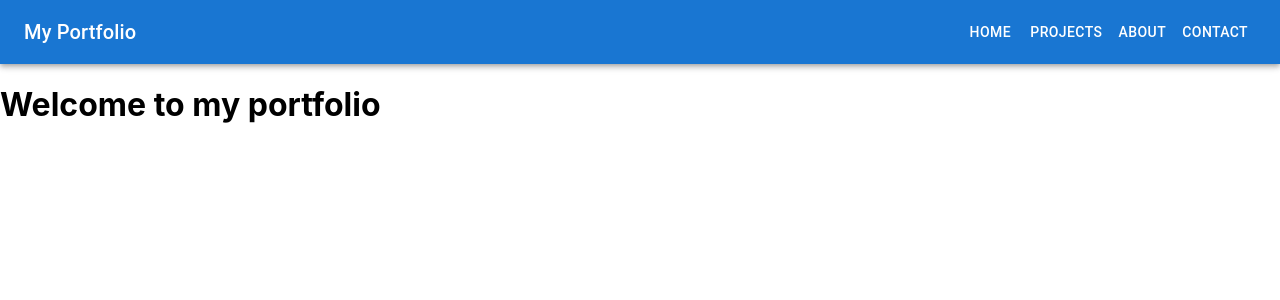
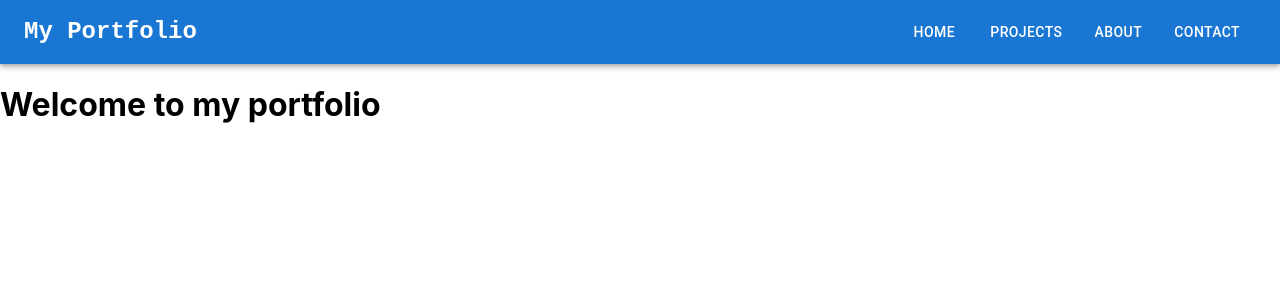
Before and after one commit to MuhammadHaseeb05/Portfolio, a React (Create React App) app: page / in a window 1280 px wide. Shown: the top 300 px of the page. Built offline with nearby package versions, Linux system fonts and the light colour scheme.

Commit message:
Made hover effects for buttons

```diff
--- a/src/components/Header.jsx
+++ b/src/components/Header.jsx
@@ -9,14 +9,25 @@ function Header() {
   return (
     <AppBar position="static">
       <Toolbar sx={{ justifyContent: 'space-between' }}>
-        <Typography variant="h6" component="div">
+        <Typography variant="h5" component="div" sx={{fontWeight:'bold',fontFamily:'monospace'}}>
           My Portfolio
         </Typography>
         <Box>
-          <Button color="inherit">Home</Button>
-          <Button color="inherit">Projects</Button>
-          <Button color="inherit">About</Button>
-          <Button color="inherit">Contact</Button>
+          {['Home', 'Projects', 'About', 'Contact'].map((label) => (
+            <Button
+              key={label}
+              color="inherit"
+              sx={{
+                mx: 1,
+                '&:hover': {
+                  backgroundColor: '#ffffff22',
+                  fontWeight: 'bold'
+                }
+              }}
+            >
+              {label}
+            </Button>
+          ))}
         </Box>
       </Toolbar>
     </AppBar>
```
